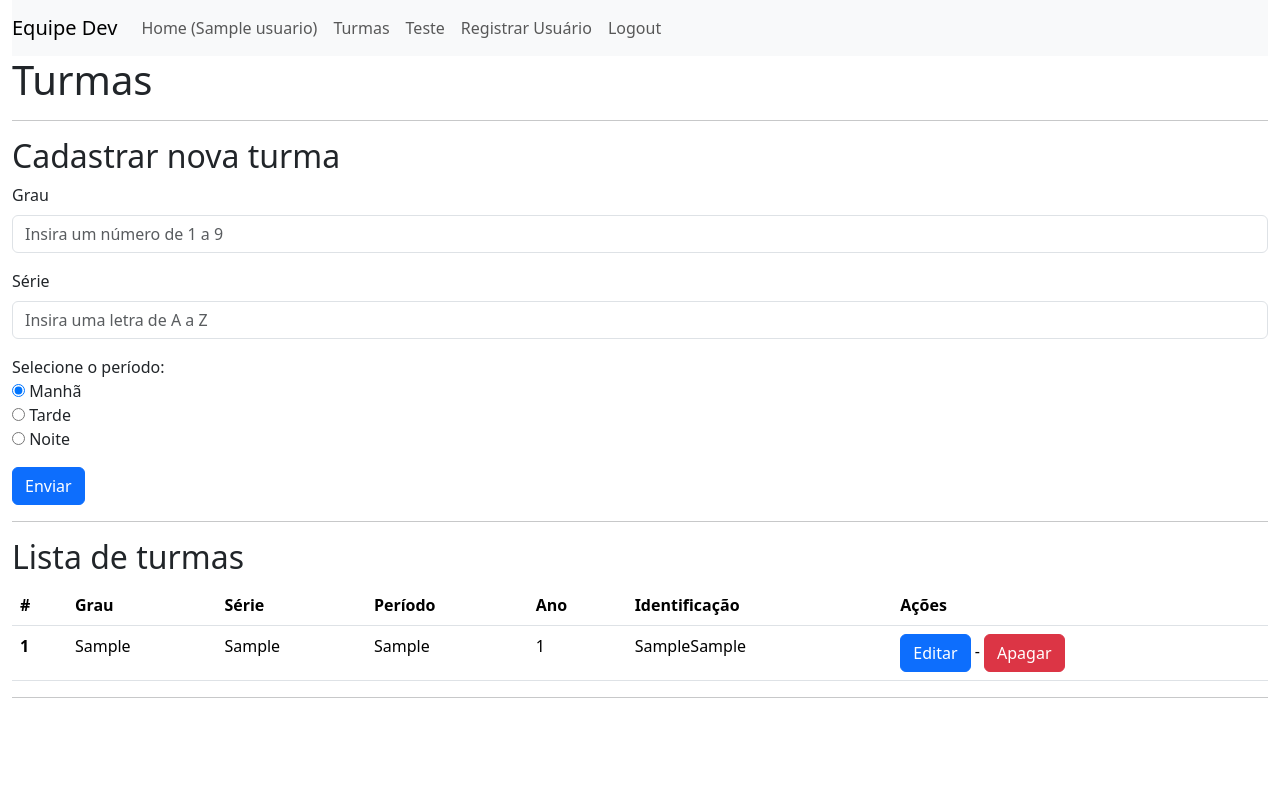
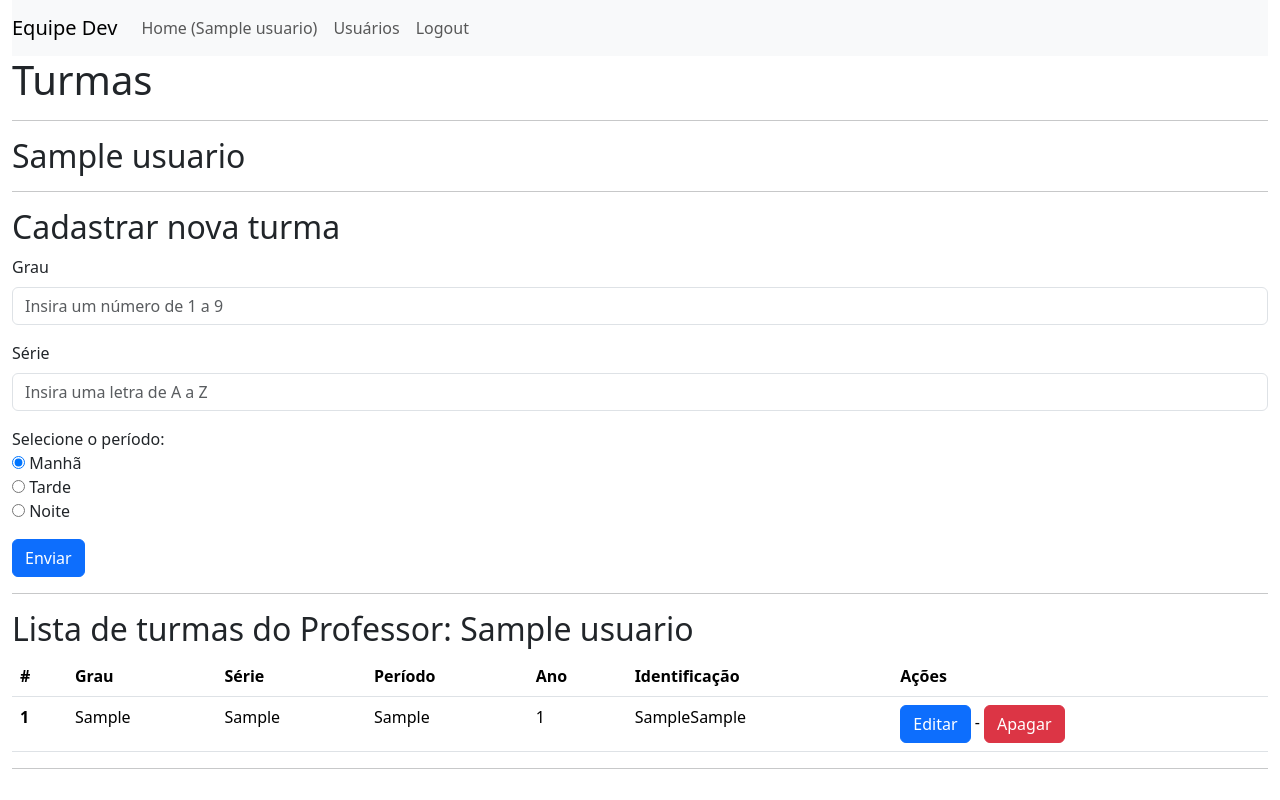
Before and after one commit to kizumba/escolaativa, a Flask app: page /turmas in a window 1280 px wide. Run offline with Flask 3, Linux system fonts and the light colour scheme; a user stored in the database is signed in; tables that the repository leaves empty hold one stand-in row (values such as "Sample post").

Commit message:
Usuário só tem acesso a suas turmas

```diff
--- a/app.py
+++ b/app.py
@@ -35,8 +35,6 @@ def hash(txt):
 
 @app.route('/')
 def index():
-    print('Senha hash')
-    print(hash('123'))
 
     usuarios = Usuario.query.all()
     tipos_usuarios = TipoUsuario.query.all()
@@ -48,9 +46,9 @@ def index():
 #========
 @app.route('/turmas', methods=['GET','POST'])
 def turmas():
+    turmas = current_user.ensina_turmas
+
     if request.method == 'GET':
-
-        turmas = Turma.query.all()
         return render_template('turmas.html', turmas=turmas)
 
     if request.method == 'POST':
@@ -62,10 +60,11 @@ def turmas():
 
         periodo = request.form['periodo']
 
-        print(f'Grau:{grau}, Série: {serie}, Período: {periodo} Ano: {ano}')
-
         nova_turma = Turma(grau, serie, periodo, ano)
         db.session.add(nova_turma)
+        db.session.commit()
+
+        current_user.ensina_turmas.append(nova_turma)
         db.session.commit()
 
         return redirect(url_for('turmas'))
@@ -122,7 +121,7 @@ def registrar():
         db.session.add(novo_usuario)
         db.session.commit()
 
-        login_user(novo_usuario)
+        #login_user(novo_usuario)
 
         return redirect(url_for('index'))
 
--- a/templates/auth/registrar.html
+++ b/templates/auth/registrar.html
@@ -25,7 +25,7 @@
     </select>
     <hr>
 
-    <input type="submit" value="Cadastrar">
+    <input type="submit" class="btn btn-primary" value="Cadastrar">
   </form>
 </div>
 
--- a/templates/base.html
+++ b/templates/base.html
@@ -28,7 +28,12 @@
               {% endif %}
             </a>
           </li>
-          {% if current_user.is_authenticated %}
+          {% if current_user.is_authenticated and current_user.id_tipo_usuario == 1 %}
+          <li class="nav-item">
+            <a class="nav-link" href="{{url_for('registrar')}}">Usuários</a>
+          </li>
+          {% endif %}
+          {% if current_user.is_authenticated and current_user.id_tipo_usuario == 2 %}
           <li class="nav-item">
             <a class="nav-link" href="{{url_for('turmas')}}">Turmas</a>
           </li>
@@ -46,9 +51,6 @@
           </li> -->
           <li class="nav-item">
             <a class="nav-link" href="{{url_for('teste')}}">Teste</a>
-          </li>
-           <li class="nav-item">
-            <a class="nav-link" href="{{url_for('registrar')}}">Registrar Usuário</a>
           </li>
 
           {% endif %}
--- a/templates/index.html
+++ b/templates/index.html
@@ -5,7 +5,6 @@
 <H1>Escola Ativa</H1>
 <hr>
 Senha 123 <br>
-Senha Hash = a665a45920422f9d417e4867efdc4fb8a04a1f3fff1fa07e998e86f7f7a27ae3
 <hr>
 <ul class="list-group">
     {% for usuario in usuarios %}
--- a/templates/turma_editar.html
+++ b/templates/turma_editar.html
@@ -28,7 +28,7 @@
             <label for="noite">Noite</label>
         </fieldset>
     </div>
-    <button type="submit" class="btn btn-primary">Enviar</button>
+    <button type="submit" class="btn btn-primary">Atualizar</button>
 </form>
 
 
--- a/templates/turmas.html
+++ b/templates/turmas.html
@@ -3,6 +3,8 @@
 {% block conteudo %}
 
 <h1>Turmas</h1>
+<hr>
+<h2>{{current_user.nome}}</h2>
 <hr>
 <h2>Cadastrar nova turma</h2>
 <form method="post" action="turmas">
@@ -32,7 +34,7 @@
     <button type="submit" class="btn btn-primary">Enviar</button>
 </form>
 <hr>
-<h2>Lista de turmas</h2>
+<h2>Lista de turmas do Professor: {{current_user.nome}}</h2>
 <table class="table">
     <thead>
         <tr>
```
